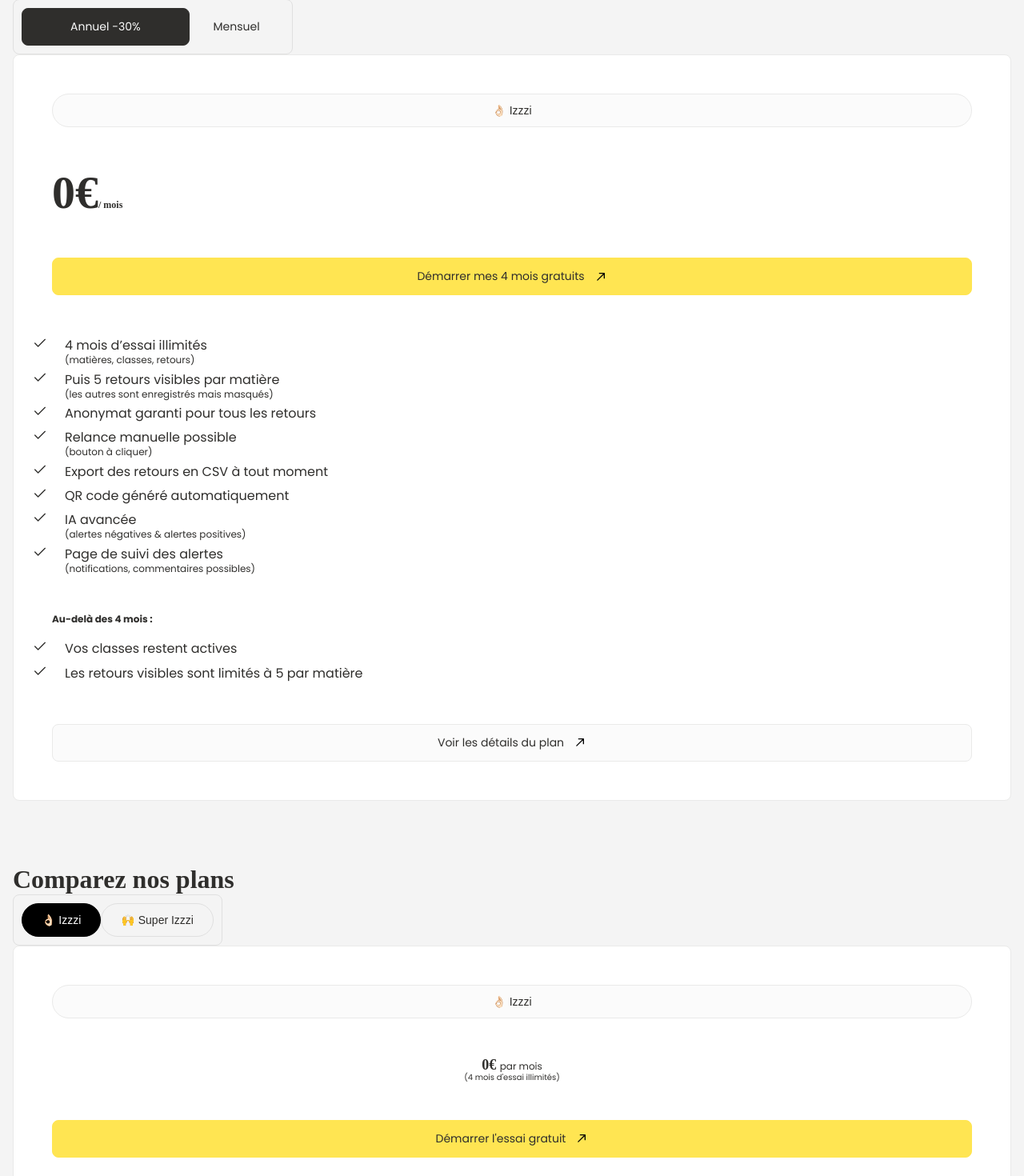
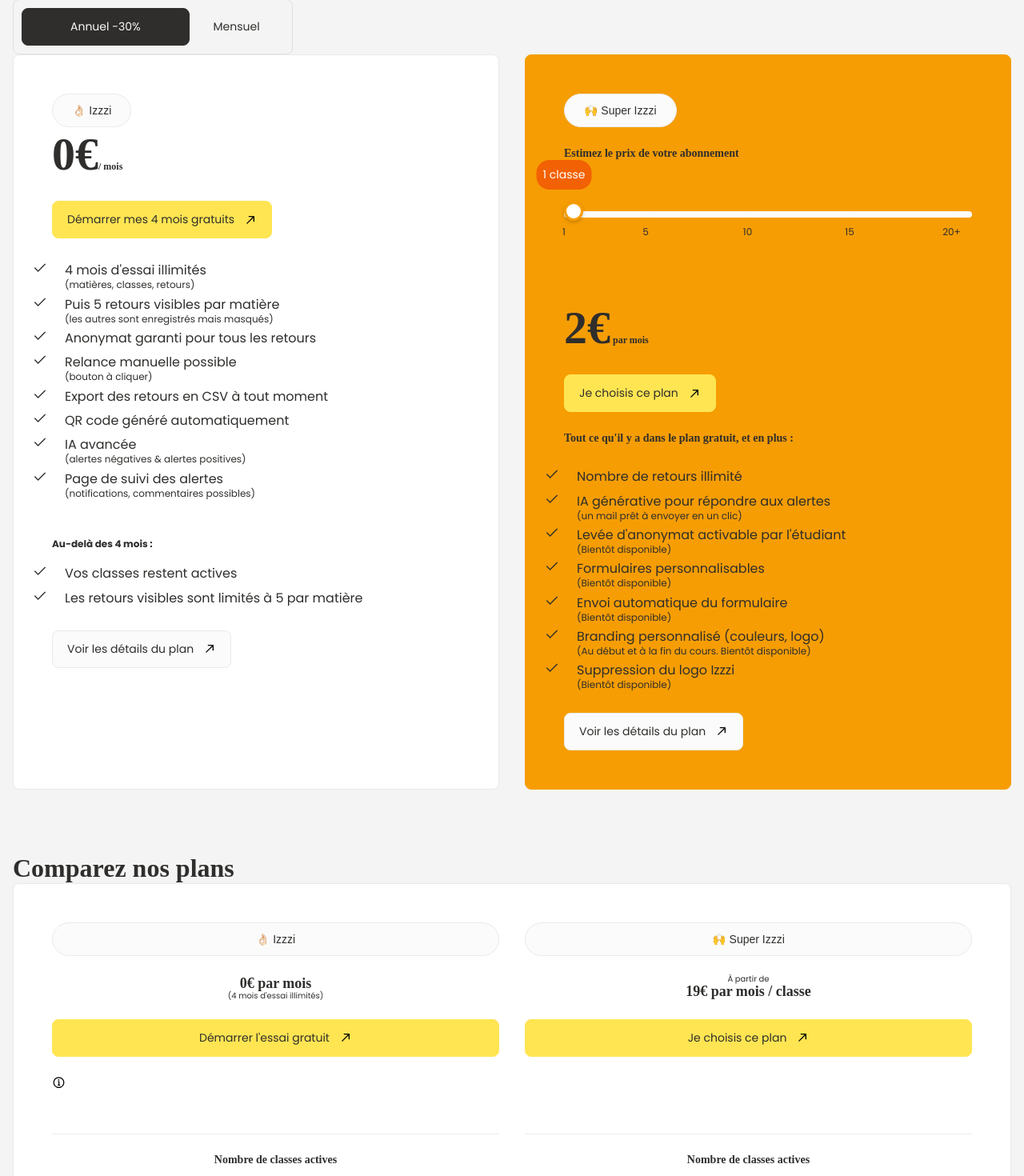
Before and after one commit to Karamelooo/ESGI-IZZZI, a Vue app in the folder front/: page /tarif in a window 1280 px wide. Shown: the part 248-1718 px from the top of the page at 80% size. Built offline with nearby package versions, Linux system fonts and the light colour scheme; no server answers; a web font is replaced by a local one.

Commit message:
feat: add tarif dekstop front

```diff
--- a/front/src/components/layout/CardTable.vue
+++ b/front/src/components/layout/CardTable.vue
@@ -44,4 +44,20 @@
   line-height: 1.5;
   color: var(--gray-100);
 }
+@media (min-width: 1024px) {
+  .card-table-row {
+    border-top: 1px solid var(--gray-10);
+    border-bottom: 1px solid var(--gray-10);
+    border-left: none;
+    border-right: none;
+  }
+
+  .card-table-row:first-child {
+    border-top: 1px solid var(--gray-10);
+  }
+
+  .card-table-row:last-child {
+    border-bottom: 1px solid var(--gray-10);
+  }
+}
 </style>
--- a/front/src/views/public/Tarif.vue
+++ b/front/src/views/public/Tarif.vue
@@ -1,7 +1,7 @@
 <script lang="ts" setup>
 import SwitchPanels from '@/components/layout/SwitchPanels.vue';
 import SwitchTabs from '@/components/layout/SwitchTabs.vue';
-import { ref } from 'vue';
+import { ref, computed } from 'vue';
 import Card from '@/components/layout/Card.vue';
 import Button from '@/components/base/Button.vue';
 import Icon from '@/components/base/Icon.vue';
@@ -10,6 +10,52 @@
 
 const activeTab2 = ref(0);
 const billingPeriod = ref<'annual' | 'monthly'>('annual');
+const numberOfClasses = ref(1);
+
+const sliderSteps = [1, 5, 10, 15, 20];
+const minClasses = 1;
+const maxClasses = 21;
+const basePriceMonthly = 22 / 7;
+const basePriceAnnual = 17 / 7;
+
+const getSliderPosition = (value: number) => {
+  const clampedValue = Math.min(value, maxClasses);
+  return ((clampedValue - minClasses) / (maxClasses - minClasses)) * 100;
+};
+
+const handleSliderChange = (event: Event) => {
+  const target = event.target as HTMLInputElement;
+  numberOfClasses.value = parseInt(target.value);
+};
+
+const handleSliderClick = (step: number) => {
+  numberOfClasses.value = step;
+};
+
+const isMarkActive = (step: number) => {
+  return numberOfClasses.value >= step;
+};
+
+const totalPrice = computed(() => {
+  if (numberOfClasses.value > 20) {
+    return null;
+  }
+  if (billingPeriod.value === 'annual') {
+    return Math.round(basePriceAnnual * numberOfClasses.value);
+  }
+  return Math.round(basePriceMonthly * numberOfClasses.value);
+});
+
+const buttonText = computed(() => {
+  return numberOfClasses.value > 20 ? 'Demander une offre sur mesure' : 'Je choisis ce plan';
+});
+
+const bubbleText = computed(() => {
+  if (numberOfClasses.value > 20) {
+    return '+20 classes';
+  }
+  return `${numberOfClasses.value} ${numberOfClasses.value === 1 ? 'classe' : 'classes'}`;
+});
 
 const tableData = [
   { title: 'Nombre de classes actives', content: 'Illimité' },
@@ -59,13 +105,16 @@
     />
     <SwitchPanels :activeTab="0">
       <template #tab-0>
+        <div class="annuel-tarif-wrapper">
           <Card class="annuel-tarif">
             <Button variant="neutral" round>👌🏻 Izzzi</Button>
             <h1>0€<span>/ mois</span></h1>
+            <br />
             <Button icon="Arrow" iconPosition="right">Démarrer mes 4 mois gratuits</Button>
+            <br /><br />
             <div>
               <ul>
-              <li>4 mois d’essai illimités <span>(matières, classes, retours)</span></li>
+                <li>4 mois d'essai illimités <span>(matières, classes, retours)</span></li>
                 <li>Puis 5 retours visibles par matière<span>(les autres sont enregistrés mais masqués)</span></li>
                 <li>Anonymat garanti pour tous les retours</li>
                 <li>Relance manuelle possible <span>(bouton à cliquer)</span></li>
@@ -80,13 +129,81 @@
                 <li>Les retours visibles sont limités à 5 par matière</li>
               </ul>
             </div>
+            <br />
             <Button icon="Arrow" iconPosition="right" variant="neutral">Voir les détails du plan</Button>
           </Card>
+          <Card class="annuel-tarif annuel-tarif-orange annuel-tarif-desktop">
+            <Button variant="neutral" round>🙌 Super Izzzi</Button>
+            <br />
+            <br />
+            <h4>Estimez le prix de votre abonnement</h4>
+            <div class="slider-container">
+              <div class="slider-wrapper">
+                <div class="slider-bubble" :style="{ left: `${getSliderPosition(numberOfClasses)}%` }">
+                  {{ bubbleText }}
+                </div>
+                <div class="slider-track">
+                  <div class="slider-track-filled" :style="{ width: `${getSliderPosition(numberOfClasses)}%` }"></div>
+                </div>
+                <input
+                  type="range"
+                  :min="minClasses"
+                  :max="maxClasses"
+                  :value="numberOfClasses"
+                  :step="1"
+                  class="slider"
+                  @input="handleSliderChange"
+                />
+                <div class="slider-marks">
+                  <button
+                    v-for="(step, index) in sliderSteps"
+                    :key="index"
+                    type="button"
+                    class="slider-mark"
+                    :class="{ active: isMarkActive(step) }"
+                    :style="{ left: `${((step - minClasses) / (maxClasses - minClasses)) * 100}%` }"
+                    @click="handleSliderClick(step)"
+                  >
+                    <span class="slider-mark-label">{{ step === 20 ? '20+' : step }}</span>
+                  </button>
+                </div>
+              </div>
+            </div>
+            <h1 v-if="totalPrice !== null">{{ totalPrice }}€<span> par mois</span></h1>
+            <br />
+            <Button icon="Arrow" iconPosition="right">{{ buttonText }}</Button>
+            <br />
+            <br />
+            <div>
+              <h4>Tout ce qu'il y a dans le plan gratuit, et en plus :</h4>
+              <br />
+              <ul>
+                <li>Nombre de retours illimité</li>
+                <li>IA générative pour répondre aux alertes<span>(un mail prêt à envoyer en un clic)</span></li>
+                <li>Levée d'anonymat activable par l'étudiant<span>(Bientôt disponible)</span></li>
+                <li>Formulaires personnalisables<span>(Bientôt disponible)</span></li>
+                <li>Envoi automatique du formulaire<span>(Bientôt disponible)</span></li>
+                <li>
+                  Branding personnalisé (couleurs, logo)<span>(Au début et à la fin du cours. Bientôt disponible)</span>
+                </li>
+                <li>Suppression du logo Izzzi<span>(Bientôt disponible)</span></li>
+              </ul>
+            </div>
+            <br />
+            <Button icon="Arrow" iconPosition="right" variant="neutral">Voir les détails du plan</Button>
+          </Card>
+        </div>
         <h2>Comparez nos plans</h2>
       </template>
     </SwitchPanels>
-    <SwitchTabs v-model="activeTab2" round :tabs="[{ name: '👌🏻 Izzzi' }, { name: '🙌 Super Izzzi' }]" />
-    <SwitchPanels :activeTab="activeTab2">
+    <SwitchTabs
+      v-model="activeTab2"
+      round
+      :tabs="[{ name: '👌🏻 Izzzi' }, { name: '🙌 Super Izzzi' }]"
+      class="plans-tabs"
+    />
+    <div class="plans-container">
+      <SwitchPanels :activeTab="activeTab2" class="plans-panels-mobile">
         <template #tab-0>
           <Card class="plans">
             <Button variant="neutral" round>👌🏻 Izzzi</Button>
@@ -114,6 +231,35 @@
           </Card>
         </template>
       </SwitchPanels>
+      <Card class="plans-desktop plans-card">
+        <div class="plan-column">
+          <Button variant="neutral" round>👌🏻 Izzzi</Button>
+          <div>
+            <h3>0€ <span>par mois</span></h3>
+            <p class="p10">(4 mois d'essai illimités)</p>
+          </div>
+          <Button icon="Arrow" iconPosition="right">Démarrer l'essai gratuit</Button>
+          <Icon name="Info-Desktop" />
+          <div class="table-wrapper">
+            <CardTable :rows="tableData" />
+          </div>
+        </div>
+        <div class="plan-column">
+          <Button variant="neutral" round>🙌 Super Izzzi</Button>
+          <div>
+            <p class="p10">À partir de</p>
+            <h3>
+              {{ billingPeriod === 'annual' ? '19€' : '22€' }}
+              <span>par mois / classe</span>
+            </h3>
+          </div>
+          <Button icon="Arrow" iconPosition="right">Je choisis ce plan</Button>
+          <div class="table-wrapper">
+            <CardTable :rows="tableData2" />
+          </div>
+        </div>
+      </Card>
+    </div>
   </main>
   <Footer />
 </template>
@@ -123,9 +269,25 @@
   margin: 10rem 1rem 0 1rem;
 }
 
+.annuel-tarif-wrapper {
+  display: flex;
+  flex-direction: column;
+  gap: 2rem;
+  margin-bottom: 5rem;
+}
+
 .annuel-tarif {
   padding: 3rem;
-  margin-bottom: 5rem;
+  display: block;
+}
+
+.annuel-tarif-desktop {
+  display: none;
+}
+
+.annuel-tarif-orange {
+  background-color: var(--orange) !important;
+  border-color: var(--orange) !important;
 }
 
 .annuel-tarif h1 span {
@@ -152,6 +314,146 @@
   font-weight: bold;
 }
 
+.slider-container {
+  margin: 2rem 0;
+  position: relative;
+}
+
+.slider-wrapper {
+  position: relative;
+  padding: 3rem 0 4rem 0;
+}
+
+.slider-bubble {
+  position: absolute;
+  top: -2rem;
+  transform: translateX(-50%);
+  background-color: var(--dark-orange);
+  color: var(--white);
+  padding: 0.5rem;
+  border-radius: 16px;
+  font-size: 0.875rem;
+  white-space: nowrap;
+  pointer-events: none;
+  z-index: 3;
+}
+
+.slider-track {
+  position: absolute;
+  top: 2rem;
+  left: 0;
+  right: 0;
+  height: 8px;
+  background: var(--gray-2);
+  border-radius: 4px;
+  z-index: 1;
+}
+
+.slider-track-filled {
+  height: 100%;
+  background: var(--dark-orange);
+  border-radius: 4px;
+  transition: width 0.1s ease;
+}
+
+.slider {
+  width: 100%;
+  height: 8px;
+  border-radius: 4px;
+  background: transparent;
+  outline: none;
+  -webkit-appearance: none;
+  appearance: none;
+  position: absolute;
+  top: 2rem;
+  left: 0;
+  right: 0;
+  z-index: 2;
+  margin: 0;
+  padding: 0;
+}
+
+.slider::-webkit-slider-thumb {
+  -webkit-appearance: none;
+  appearance: none;
+  width: 24px;
+  height: 24px;
+  border-radius: 50%;
+  background: var(--white);
+  cursor: pointer;
+  border: 3px solid var(--orange);
+  box-shadow: 0 2px 4px rgba(0, 0, 0, 0.2);
+  position: relative;
+  z-index: 3;
+  margin-top: -8px;
+}
+
+.slider::-moz-range-thumb {
+  width: 24px;
+  height: 24px;
+  border-radius: 50%;
+  background: var(--white);
+  cursor: pointer;
+  border: 3px solid var(--orange);
+  box-shadow: 0 2px 4px rgba(0, 0, 0, 0.2);
+  position: relative;
+  z-index: 3;
+}
+
+.slider-marks {
+  position: absolute;
+  top: 2rem;
+  left: 0;
+  right: 0;
+  height: 8px;
+  pointer-events: none;
+  display: flex;
+  align-items: center;
+}
+
+.slider-mark {
+  position: absolute;
+  transform: translateX(-50%);
+  width: 12px;
+  height: 12px;
+  border-radius: 50%;
+  background: var(--white);
+  border: 2px solid var(--orange);
+  cursor: pointer;
+  pointer-events: all;
+  padding: 0;
+  margin: 0;
+  transition: background 0.2s ease;
+  top: 50%;
+  margin-top: -6px;
+}
+
+.slider-mark.active {
+  background: var(--orange);
+  border-color: var(--orange);
+}
+
+.slider-mark-label {
+  position: absolute;
+  top: 20px;
+  left: 50%;
+  transform: translateX(-50%);
+  font-size: 0.75rem;
+  color: var(--gray-100);
+  white-space: nowrap;
+  pointer-events: none;
+}
+
+.plans-container {
+  display: flex;
+  flex-direction: column;
+  gap: 2rem;
+}
+
+.plans-desktop {
+  display: none;
+}
+
 .plans {
   text-align: center;
 }
@@ -161,4 +463,51 @@
   font-family: 'Poppins';
   font-weight: normal;
 }
+
+@media (min-width: 1024px) {
+  .plans-tabs {
+    display: none;
+  }
+
+  .plans-panels-mobile {
+    display: none;
+  }
+
+  .annuel-tarif-wrapper {
+    flex-direction: row;
+    align-items: stretch;
+  }
+
+  .annuel-tarif-desktop {
+    display: block;
+  }
+
+  .annuel-tarif {
+    flex: 1;
+  }
+
+  .plans-desktop {
+    display: flex;
+    flex-direction: row;
+    gap: 2rem;
+    align-items: stretch;
+  }
+
+  .plans-card {
+    padding: 3rem;
+  }
+
+  .plan-column {
+    flex: 1;
+    display: flex;
+    flex-direction: column;
+    text-align: center;
+    gap: 1.5rem;
+  }
+
+  .table-wrapper {
+    margin-top: auto;
+    padding-top: 2rem;
+  }
+}
 </style>
```
Lines whose indentation alone changed are shown as unchanged.
